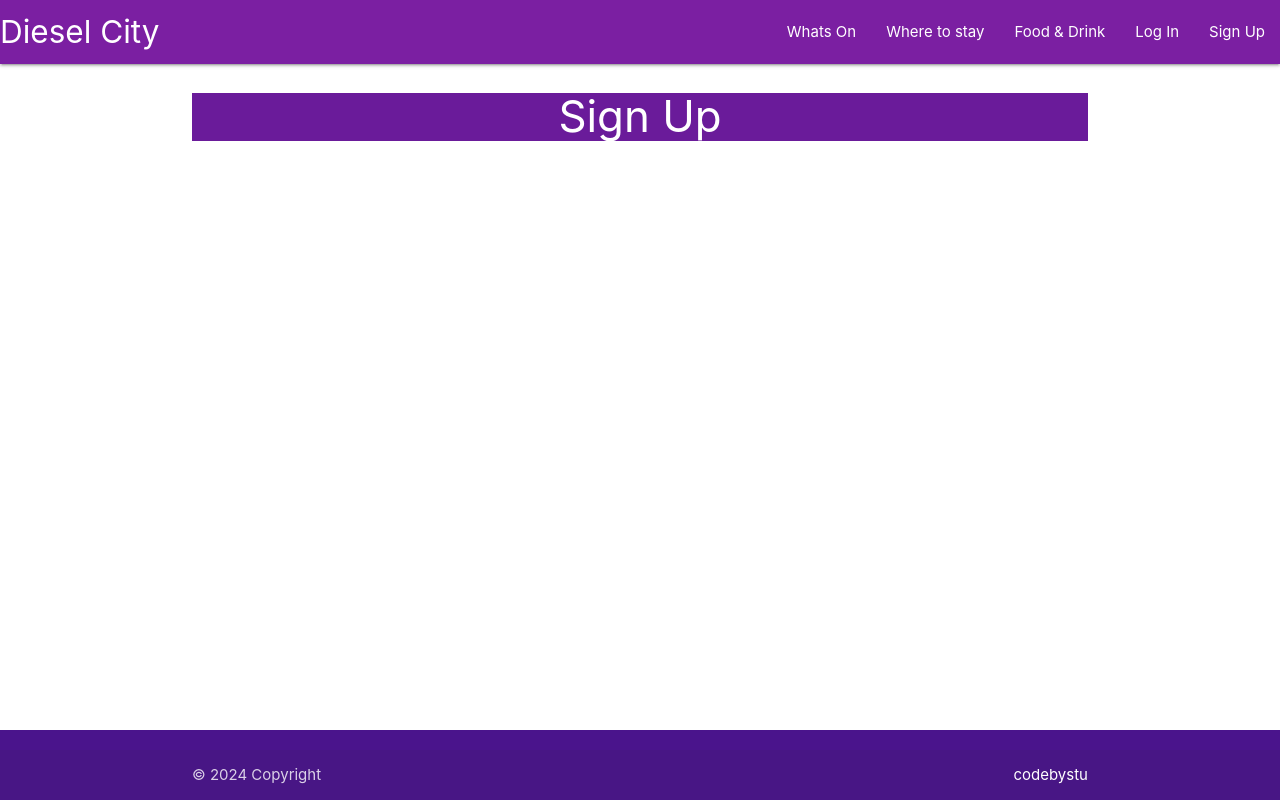
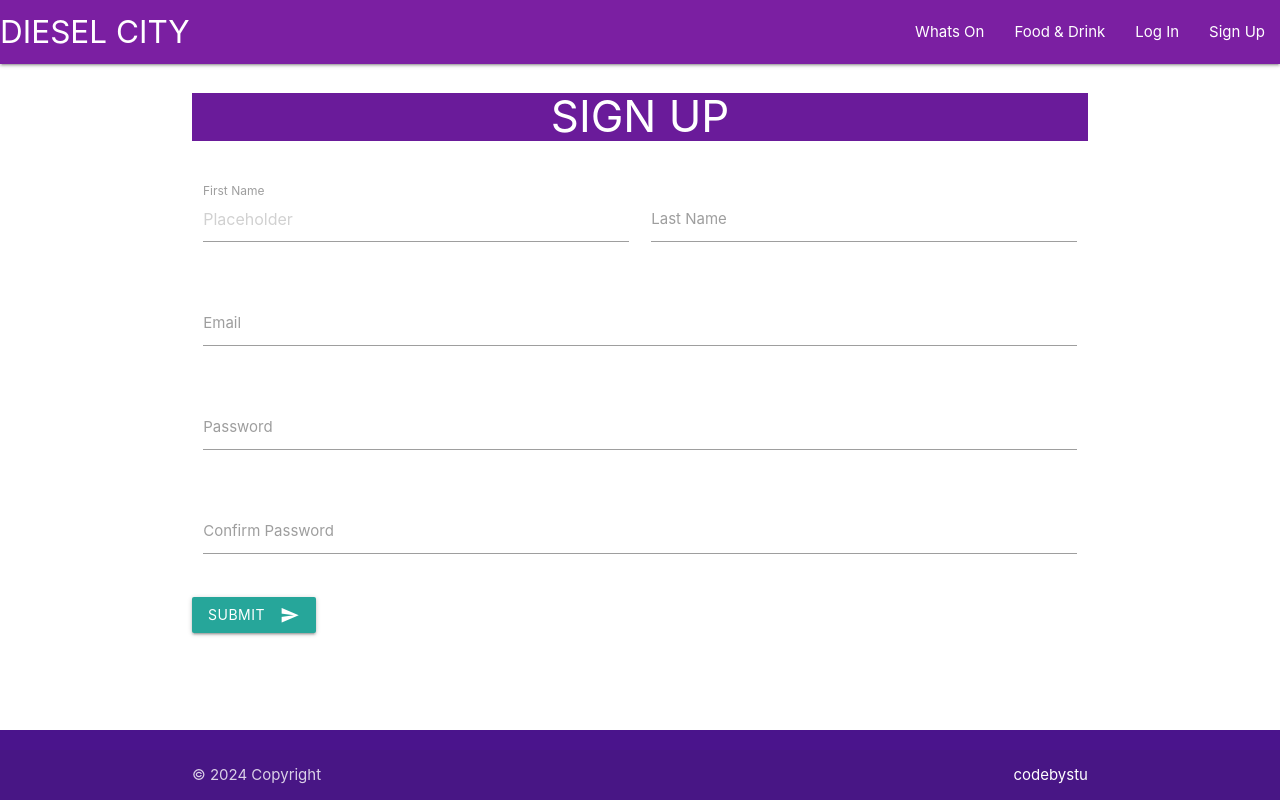
Before and after one commit to codebystu/mp3-diesel-city, a Flask app: page /signup in a window 1280 px wide. Run offline with Flask 3, Linux system fonts and the light colour scheme.

Commit message:
add signup form

```diff
--- a/dcdirect/auth.py
+++ b/dcdirect/auth.py
@@ -3,5 +3,5 @@ from flask import render_template, Blueprint
 auth = Blueprint('auth', __name__)
 
 @auth.route("/login")
-def signup():
+def login():
     return render_template("login.html")
--- a/dcdirect/templates/base.html
+++ b/dcdirect/templates/base.html
@@ -13,25 +13,23 @@
         <!-- Main Navbar -->
         <nav class ="purple darken-2">
             <div class="nav-wrapper">
-            <a href="{{ url_for('events') }}" class="brand-logo">Diesel City</a>
+            <a href="{{ url_for('views.home') }}" class="brand-logo">DIESEL CITY</a>
             <a href="#" data-target="mobile-demo" class="sidenav-trigger"><i class="material-icons">menu</i></a>
             <ul class="right hide-on-med-and-down">
-                <li><a href="{{ url_for('events') }}">Whats On</a></li>
-                <li><a href="{{ url_for('places') }}">Where to stay</a></li>
-                <li><a href="{{ url_for('fooddrink') }}">Food & Drink</a></li>
-                <li><a href="{{ url_for('login') }}">Log In</a></li>
-                <li><a href="{{ url_for('signup') }}">Sign Up</a></li>
+                <li><a href="{{ url_for('views.home') }}">Whats On</a></li>
+                <li><a href="{{ url_for('views.fooddrink') }}">Food & Drink</a></li>
+                <li><a href="{{ url_for('auth.login') }}">Log In</a></li>
+                <li><a href="{{ url_for('views.signup') }}">Sign Up</a></li>
 
             </ul>
             </div>
         </nav>
     <!-- Mobile Collapsed Navbar -->
         <ul class="sidenav" id="mobile-demo">
-            <li><a href="{{ url_for('events') }}">Whats On</a></li>
-            <li><a href="{{ url_for('places') }}">Where to stay</a></li>
-            <li><a href="{{ url_for('fooddrink') }}">Food & Drink</a></li>
-            <li><a href="{{ url_for('login') }}">Log In</a></li>
-            <li><a href="{{ url_for('signup') }}">Sign Up</a></li>
+            <li><a href="{{ url_for('views.home') }}">Whats On</a></li>
+            <li><a href="{{ url_for('views.fooddrink') }}">Food & Drink</a></li>
+            <li><a href="{{ url_for('auth.login') }}">Log In</a></li>
+            <li><a href="{{ url_for('views.signup') }}">Sign Up</a></li>
         </ul>
     </header>
 
--- a/dcdirect/templates/signup.html
+++ b/dcdirect/templates/signup.html
@@ -1,6 +1,45 @@
 {% extends "base.html" %}
 {% block content %}
 
-<h3 class="white-text purple darken-3 center-align">Sign Up</h3>
+<h3 class="white-text purple darken-3 center-align">SIGN UP</h3>
+<br>
+<div class="row">
+    <form class="col s12">
+      <div class="row">
+        <div class="input-field col s6">
+          <input placeholder="Placeholder" id="first_name" name="first_name" type="text" class="validate">
+          <label for="first_name">First Name</label>
+        </div>
+        <div class="input-field col s6">
+          <input id="last_name" name="last_name" type="text" class="validate">
+          <label for="last_name">Last Name</label>
+        </div>
+      </div>
+
+      <div class="row">
+        <div class="input-field col s12">
+          <input id="email" name="email" type="email" class="validate">
+          <label for="email">Email</label>
+        </div>
+      </div>
+      <div class="row">
+        <div class="input-field col s12">
+          <input id="password1" name="password1" type="password" class="validate">
+          <label for="password1">Password</label>
+        </div>
+      </div>
+      <div class="row">
+        <div class="input-field col s12">
+          <input id="password2" name="password2" type="password" class="validate">
+          <label for="password2">Confirm Password</label>
+        </div>
+      </div>
+    </form>
+
+
+  <button class="btn waves-effect waves-light" type="submit" name="action">Submit
+    <i class="material-icons right">send</i>
+  </button>
+  </div>
 
 {% endblock %}
```
